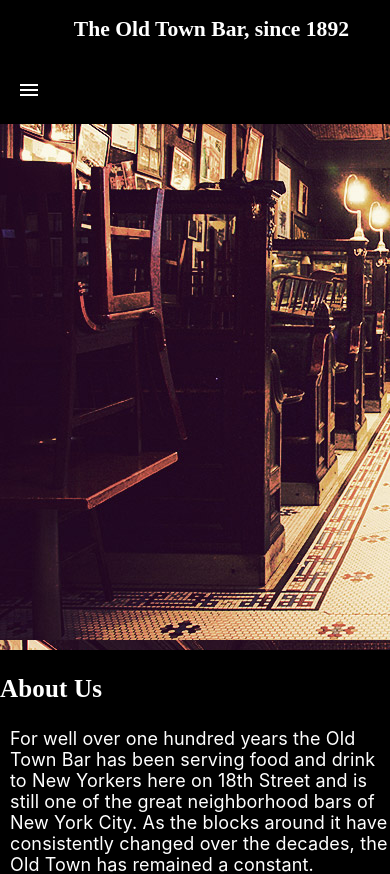
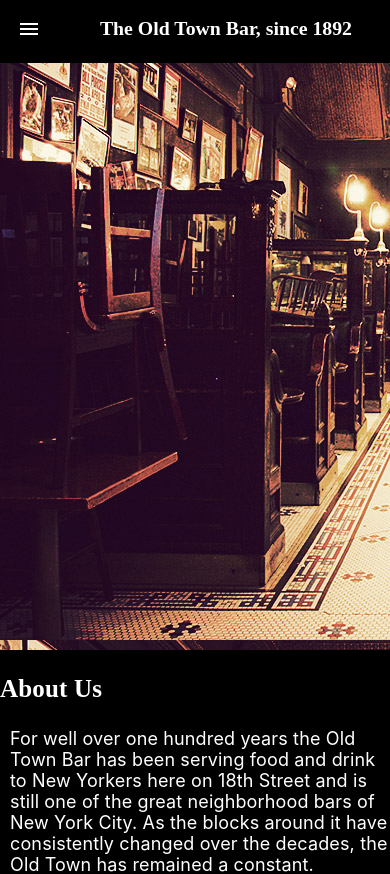
Before and after one commit to fkaltman/Old-Town-Bar, a React (Create React App) app: page / in a window 390 px wide. Shown: the top 874 px of the page. Built offline with nearby package versions, Linux system fonts and the light colour scheme.

Commit message:
navbar iphonex

```diff
--- a/src/App.css
+++ b/src/App.css
@@ -608,8 +608,8 @@ a:hover{
   }
   .header .logo{
     float: right;
-    font-size: 1.2em;
-    margin: 7px 21px 9px 0px;
+    font-size: 1.1em;
+    margin: 7px 18px -50px 0px;
   }
 
 
```
